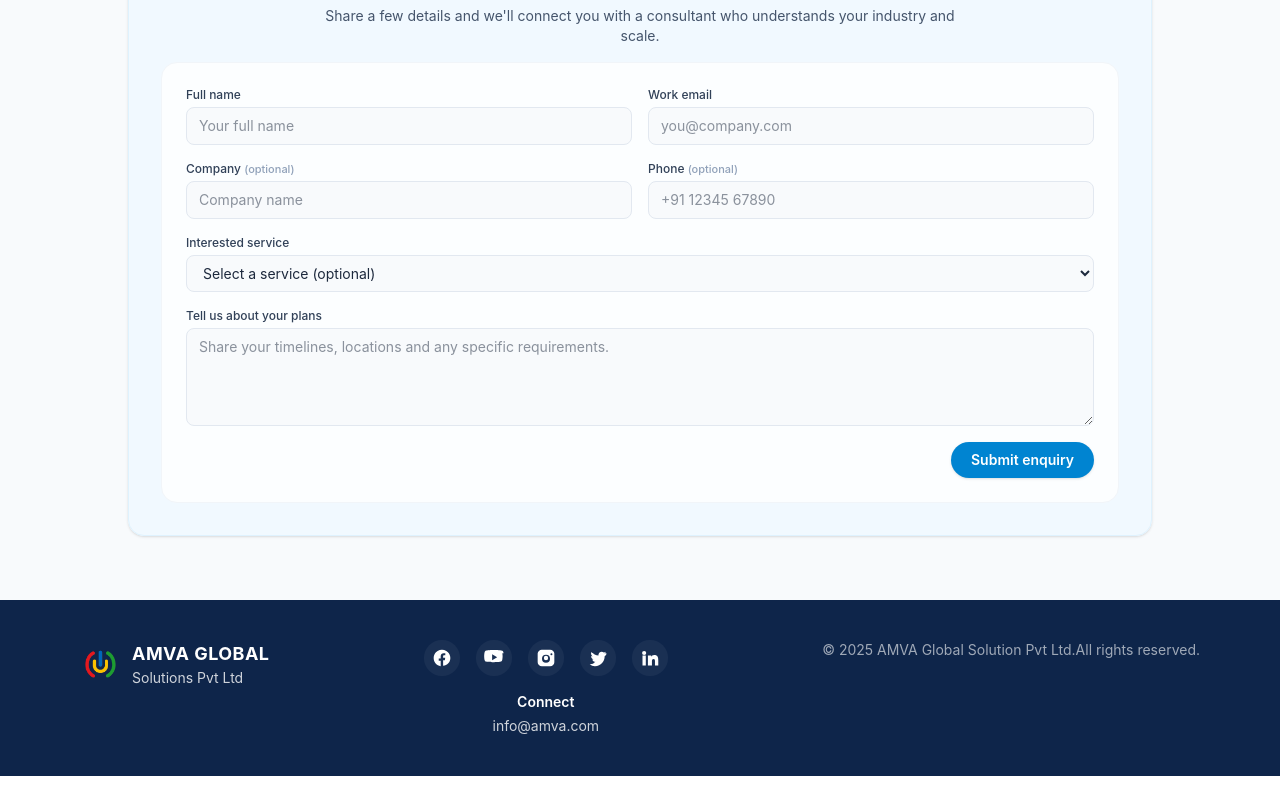
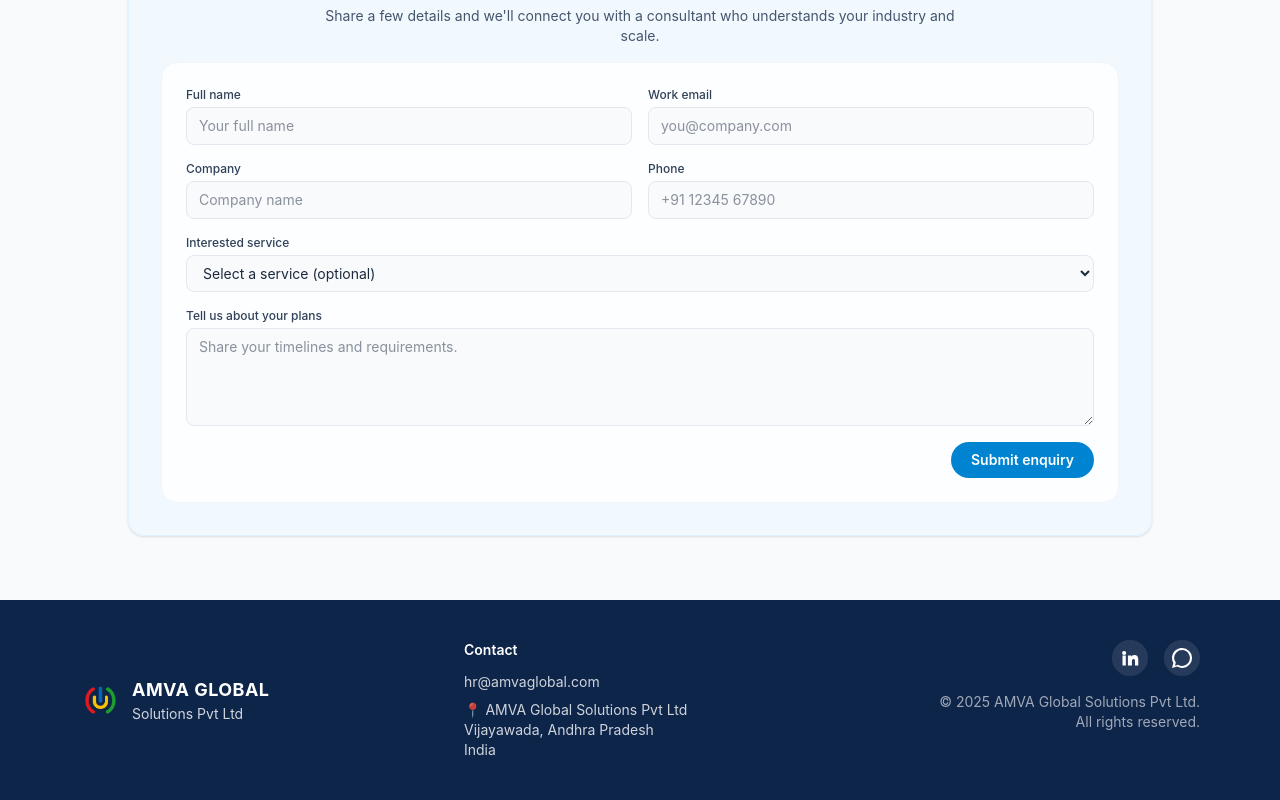
Before and after one commit to Bharathyadav55/AMVA-Global-Solution, a React (Vite) app: page / in a window 1280 px wide. Shown: the part 2396-3196 px from the top of the page. Before the commit the page ends 3172 px from the top, so only its background shows below. Built offline with nearby package versions, Linux system fonts and the light colour scheme.

Commit message:
makes all working

```diff
--- a/package.json
+++ b/package.json
@@ -10,6 +10,7 @@
     "preview": "vite preview"
   },
   "dependencies": {
+    "@emailjs/browser": "^4.4.1",
     "framer-motion": "^12.23.24",
     "react": "^19.2.0",
     "react-dom": "^19.2.0",
--- a/src/components/Contact.jsx
+++ b/src/components/Contact.jsx
@@ -1,5 +1,6 @@
 // src/components/Contact.jsx
 import React, { useState } from "react";
+import emailjs from "@emailjs/browser";
 
 const initial = {
   fullName: "",
@@ -18,17 +19,20 @@ export default function Contact() {
 
   function validate(values) {
     const errs = {};
-    if (!values.fullName.trim()) errs.fullName = "Please enter your full name.";
-    if (!values.email.trim()) errs.email = "Please enter your email.";
-    else if (!/^[^\s@]+@[^\s@]+\.[^\s@]+$/.test(values.email)) errs.email = "Enter a valid email address.";
-    if (!values.message.trim()) errs.message = "Please tell us about your plans.";
+    if (!values.fullName.trim())
+      errs.fullName = "Please enter your full name.";
+    if (!values.email.trim())
+      errs.email = "Please enter your email.";
+    else if (!/^[^\s@]+@[^\s@]+\.[^\s@]+$/.test(values.email))
+      errs.email = "Enter a valid email address.";
+    if (!values.message.trim())
+      errs.message = "Please tell us about your plans.";
     return errs;
   }
 
   const handleChange = (e) => {
     const { name, value } = e.target;
     setForm((f) => ({ ...f, [name]: value }));
-    // clear field error while typing
     setErrors((prev) => ({ ...prev, [name]: undefined }));
     setSuccess("");
   };
@@ -36,25 +40,40 @@ export default function Contact() {
   const handleSubmit = async (e) => {
     e.preventDefault();
     setSuccess("");
+
     const errs = validate(form);
     if (Object.keys(errs).length) {
       setErrors(errs);
-      // focus first errored field for accessibility
-      const first = Object.keys(errs)[0];
-      const el = document.getElementById(first);
-      if (el) el.focus();
       return;
     }
 
-    // Simulate submit (replace with real API call)
     try {
       setSubmitting(true);
-      await new Promise((res) => setTimeout(res, 700)); // fake network
-      setSuccess("Thanks — your enquiry has been submitted. We will get back to you shortly.");
+
+      await emailjs.send(
+        "service_gn8vefm",   // 🔥 Replace with your Service ID
+        "template_hjhg79r",  // 🔥 Replace with your Template ID
+        {
+          fullName: form.fullName,
+          email: form.email,
+          company: form.company,
+          phone: form.phone,
+          service: form.service,
+          message: form.message,
+        },
+        "VeGfeRnhJlVaOFo9c"    // 🔥 Replace with your Public Key
+      );
+
+      setSuccess(
+        "Thanks — your enquiry has been submitted. We will get back to you shortly."
+      );
       setForm(initial);
       setErrors({});
-    } catch (err) {
-      setErrors({ submit: "Something went wrong. Please try again." });
+    } catch (error) {
+      console.error(error);
+      setErrors({
+        submit: "Something went wrong. Please try again later.",
+      });
     } finally {
       setSubmitting(false);
     }
@@ -64,6 +83,7 @@ export default function Contact() {
     <section id="contact" className="bg-slate-50 py-6 md:py-10">
       <div className="container px-4">
         <div className="mx-auto max-w-5xl rounded-2xl bg-sky-50/80 border border-sky-100 shadow-sm px-4 py-6 md:px-8 md:py-8">
+
           <div className="mb-4 text-center">
             <p className="text-[11px] font-semibold tracking-[0.25em] text-sky-600 uppercase">
               Contact
@@ -72,93 +92,76 @@ export default function Contact() {
               Let&apos;s talk about your plans for India
             </h2>
             <p className="mt-2 text-sm text-slate-600 max-w-2xl mx-auto">
-              Share a few details and we&apos;ll connect you with a consultant who understands your
-              industry and scale.
+              Share a few details and we&apos;ll connect you with a consultant who understands your industry and scale.
             </p>
           </div>
 
           <div className="mt-4 rounded-2xl bg-white/80 border border-slate-100 px-4 py-4 md:px-6 md:py-6">
-            {/* FORM START */}
             <form onSubmit={handleSubmit} className="grid gap-4 md:grid-cols-2" noValidate>
-              {/* Full name */}
+
+              {/* Full Name */}
               <div className="flex flex-col gap-1">
-                <label htmlFor="fullName" className="text-xs font-medium text-slate-700">Full name</label>
+                <label className="text-xs font-medium text-slate-700">Full name</label>
                 <input
-                  id="fullName"
                   name="fullName"
-                  type="text"
                   value={form.fullName}
                   onChange={handleChange}
-                  autoComplete="name"
-                  aria-invalid={errors.fullName ? "true" : "false"}
-                  aria-describedby={errors.fullName ? "fullName-error" : undefined}
-                  className={`rounded-lg border px-3 py-2 text-sm outline-none focus:border-sky-500 focus:bg-white focus:ring-1 focus:ring-sky-500 ${errors.fullName ? "border-rose-500 bg-rose-50" : "border-slate-200 bg-slate-50"}`}
+                  className="rounded-lg border border-slate-200 bg-slate-50 px-3 py-2 text-sm"
                   placeholder="Your full name"
                 />
-                {errors.fullName && <div id="fullName-error" className="text-rose-600 text-xs mt-1">{errors.fullName}</div>}
+                {errors.fullName && (
+                  <div className="text-rose-600 text-xs">{errors.fullName}</div>
+                )}
               </div>
 
-              {/* Work email */}
+              {/* Email */}
               <div className="flex flex-col gap-1">
-                <label htmlFor="email" className="text-xs font-medium text-slate-700">Work email</label>
+                <label className="text-xs font-medium text-slate-700">Work email</label>
                 <input
-                  id="email"
                   name="email"
                   type="email"
                   value={form.email}
                   onChange={handleChange}
-                  autoComplete="email"
-                  aria-invalid={errors.email ? "true" : "false"}
-                  aria-describedby={errors.email ? "email-error" : undefined}
-                  className={`rounded-lg border px-3 py-2 text-sm outline-none focus:border-sky-500 focus:bg-white focus:ring-1 focus:ring-sky-500 ${errors.email ? "border-rose-500 bg-rose-50" : "border-slate-200 bg-slate-50"}`}
+                  className="rounded-lg border border-slate-200 bg-slate-50 px-3 py-2 text-sm"
                   placeholder="you@company.com"
                 />
-                {errors.email && <div id="email-error" className="text-rose-600 text-xs mt-1">{errors.email}</div>}
+                {errors.email && (
+                  <div className="text-rose-600 text-xs">{errors.email}</div>
+                )}
               </div>
 
-              {/* Company (optional) */}
+              {/* Company */}
               <div className="flex flex-col gap-1">
-                <label htmlFor="company" className="text-xs font-medium text-slate-700">
-                  Company <span className="text-slate-400 text-[11px]">(optional)</span>
-                </label>
+                <label className="text-xs font-medium text-slate-700">Company</label>
                 <input
-                  id="company"
                   name="company"
-                  type="text"
                   value={form.company}
                   onChange={handleChange}
-                  autoComplete="organization"
-                  className="rounded-lg border border-slate-200 bg-slate-50 px-3 py-2 text-sm outline-none focus:border-sky-500 focus:bg-white focus:ring-1 focus:ring-sky-500"
+                  className="rounded-lg border border-slate-200 bg-slate-50 px-3 py-2 text-sm"
                   placeholder="Company name"
                 />
               </div>
 
-              {/* Phone (optional) */}
+              {/* Phone */}
               <div className="flex flex-col gap-1">
-                <label htmlFor="phone" className="text-xs font-medium text-slate-700">
-                  Phone <span className="text-slate-400 text-[11px]">(optional)</span>
-                </label>
+                <label className="text-xs font-medium text-slate-700">Phone</label>
                 <input
-                  id="phone"
                   name="phone"
-                  type="tel"
                   value={form.phone}
                   onChange={handleChange}
-                  autoComplete="tel"
-                  className="rounded-lg border border-slate-200 bg-slate-50 px-3 py-2 text-sm outline-none focus:border-sky-500 focus:bg-white focus:ring-1 focus:ring-sky-500"
+                  className="rounded-lg border border-slate-200 bg-slate-50 px-3 py-2 text-sm"
                   placeholder="+91 12345 67890"
                 />
               </div>
 
-              {/* Interested service */}
+              {/* Service */}
               <div className="flex flex-col gap-1 md:col-span-2">
-                <label htmlFor="service" className="text-xs font-medium text-slate-700">Interested service</label>
+                <label className="text-xs font-medium text-slate-700">Interested service</label>
                 <select
-                  id="service"
                   name="service"
                   value={form.service}
                   onChange={handleChange}
-                  className="rounded-lg border border-slate-200 bg-slate-50 px-3 py-2 text-sm outline-none focus:border-sky-500 focus:bg-white focus:ring-1 focus:ring-sky-500"
+                  className="rounded-lg border border-slate-200 bg-slate-50 px-3 py-2 text-sm"
                 >
                   <option value="">Select a service (optional)</option>
                   <option>Offshore team setup</option>
@@ -170,36 +173,39 @@ export default function Contact() {
 
               {/* Message */}
               <div className="flex flex-col gap-1 md:col-span-2">
-                <label htmlFor="message" className="text-xs font-medium text-slate-700">Tell us about your plans</label>
+                <label className="text-xs font-medium text-slate-700">Tell us about your plans</label>
                 <textarea
-                  id="message"
                   name="message"
                   rows={4}
                   value={form.message}
                   onChange={handleChange}
-                  aria-invalid={errors.message ? "true" : "false"}
-                  aria-describedby={errors.message ? "message-error" : undefined}
-                  className={`rounded-lg border px-3 py-2 text-sm outline-none focus:border-sky-500 focus:bg-white focus:ring-1 focus:ring-sky-500 ${errors.message ? "border-rose-500 bg-rose-50" : "border-slate-200 bg-slate-50"}`}
-                  placeholder="Share your timelines, locations and any specific requirements."
+                  className="rounded-lg border border-slate-200 bg-slate-50 px-3 py-2 text-sm"
+                  placeholder="Share your timelines and requirements."
                 />
-                {errors.message && <div id="message-error" className="text-rose-600 text-xs mt-1">{errors.message}</div>}
+                {errors.message && (
+                  <div className="text-rose-600 text-xs">{errors.message}</div>
+                )}
               </div>
 
-              {/* Submit + messages */}
+              {/* Submit */}
               <div className="md:col-span-2 flex flex-col items-end gap-3">
-                {errors.submit && <div className="text-rose-600 text-sm">{errors.submit}</div>}
-                {success && <div className="text-emerald-600 text-sm" role="status" aria-live="polite">{success}</div>}
+                {errors.submit && (
+                  <div className="text-rose-600 text-sm">{errors.submit}</div>
+                )}
+                {success && (
+                  <div className="text-emerald-600 text-sm">{success}</div>
+                )}
 
                 <button
                   type="submit"
                   disabled={submitting}
-                  className={`inline-flex items-center rounded-full bg-sky-600 px-5 py-2 text-sm font-semibold text-white shadow-sm hover:bg-sky-700 focus:outline-none focus:ring-2 focus:ring-sky-500 focus:ring-offset-2 ${submitting ? "opacity-70 cursor-wait" : ""}`}
+                  className="rounded-full bg-sky-600 px-5 py-2 text-sm font-semibold text-white hover:bg-sky-700"
                 >
                   {submitting ? "Submitting..." : "Submit enquiry"}
                 </button>
               </div>
+
             </form>
-            {/* FORM END */}
           </div>
         </div>
       </div>
--- a/src/components/FloatingWhatsApp.jsx
+++ b/src/components/FloatingWhatsApp.jsx
@@ -1,11 +1,13 @@
 // src/components/FloatingWhatsApp.jsx
 import React from "react";
 
-export default function FloatingWhatsApp({
-  phone = "+919866253469", // <- replace with your WhatsApp number in international format
-  message = "Hello!%20I%20would%20like%20to%20know%20more%20about%20AMVA%20Global%20Solutions",
-}) {
-  const href = `https://wa.me/${phone.replace(/\D/g, "")}?text=${message}`;
+export default function FloatingWhatsApp() {
+  const phone = "919703304411"; // 91 + 9703304411
+  const message = encodeURIComponent(
+    "Hello! I would like to know more about AMVA Global Solutions."
+  );
+
+  const href = `https://wa.me/${phone}?text=${message}`;
 
   return (
     <a
@@ -15,13 +17,11 @@ export default function FloatingWhatsApp({
       aria-label="Chat on WhatsApp"
       className="fixed bottom-6 right-6 z-[60] flex h-14 w-14 items-center justify-center rounded-full bg-[#25D366] shadow-lg ring-1 ring-black/5 transition-transform hover:scale-105 focus:outline-none focus:ring-2 focus:ring-offset-2 focus:ring-green-400"
     >
-      {/* WhatsApp SVG */}
       <svg
         xmlns="http://www.w3.org/2000/svg"
         className="h-7 w-7 text-white"
         viewBox="0 0 24 24"
         fill="currentColor"
-        aria-hidden="true"
       >
         <path d="M20.52 3.48A11.94 11.94 0 0012 0C5.373 0 .01 5.373.01 12c0 2.11.55 4.17 1.6 5.98L0 24l6.29-1.66A11.95 11.95 0 0012 24c6.627 0 12-5.373 12-12 0-3.2-1.25-6.2-3.48-8.52zM12 21.5c-1.56 0-3.06-.4-4.36-1.16l-.31-.18-3.73.99.99-3.63-.2-.32A9.5 9.5 0 012.5 12 9.5 9.5 0 0112 2.5c5.24 0 9.5 4.26 9.5 9.5S17.24 21.5 12 21.5z" />
         <path d="M17.2 14.1c-.3-.15-1.74-.86-2.01-.96-.27-.1-.47-.15-.67.15-.2.3-.77.96-.94 1.15-.17.2-.34.22-.63.08-.3-.15-1.26-.46-2.4-1.48-.89-.79-1.49-1.77-1.66-2.07-.17-.3-.02-.46.13-.61.13-.12.3-.33.45-.5.15-.16.2-.27.3-.45.1-.18.05-.34-.02-.49-.07-.16-.67-1.62-.92-2.22-.24-.58-.49-.5-.67-.51-.17-.01-.37-.01-.57-.01-.2 0-.49.07-.75.34-.27.27-1.03 1.01-1.03 2.47 0 1.45 1.05 2.85 1.2 3.05.15.2 2.08 3.23 5.04 4.53 2.96 1.3 2.96.87 3.49.82.53-.04 1.72-.7 1.97-1.37.25-.67.25-1.25.17-1.37-.08-.12-.3-.19-.6-.34z" />
--- a/src/components/Footer.jsx
+++ b/src/components/Footer.jsx
@@ -3,51 +3,33 @@ import React from "react";
 import Logo from "../assets/logo.png";
 
 /* ---------------------------------------------------
-   Social icons (clean SVG, accessible, consistent)
+   Social icons
 --------------------------------------------------- */
 const socials = [
+  // {
+  //   name: "Facebook",
+  //   href: "https://facebook.com",
+  //   svg: (
+  //     <svg viewBox="0 0 24 24" className="h-5 w-5 fill-current">
+  //       <path d="M22 12.07C22 6.48 17.52 2 11.93 2S2 6.48 2 12.07C2 17.04 5.66 21.2 10.44 21.93v-6.55H8.08v-2.9h2.36V9.8c0-2.33 1.38-3.62 3.5-3.62.99 0 2.03.18 2.03.18v2.24h-1.15c-1.13 0-1.48.7-1.48 1.42v1.7h2.51l-.4 2.9h-2.11v6.55C18.34 21.2 22 17.04 22 12.07z" />
+  //     </svg>
+  //   ),
+  // },
   {
-    name: "Facebook",
-    href: "https://facebook.com",
+    name: "LinkedIn",
+    href: "https://www.linkedin.com/company/amvaglobal/",
     svg: (
       <svg viewBox="0 0 24 24" className="h-5 w-5 fill-current">
-        <path d="M22 12.07C22 6.48 17.52 2 11.93 2S2 6.48 2 12.07C2 17.04 5.66 21.2 10.44 21.93v-6.55H8.08v-2.9h2.36V9.8c0-2.33 1.38-3.62 3.5-3.62.99 0 2.03.18 2.03.18v2.24h-1.15c-1.13 0-1.48.7-1.48 1.42v1.7h2.51l-.4 2.9h-2.11v6.55C18.34 21.2 22 17.04 22 12.07z" />
+        <path d="M4.98 3.5a2.5 2.5 0 11-.01 5.001A2.5 2.5 0 014.98 3.5zM3 8.98h3.96V21H3V8.98zM9.5 8.98h3.8v1.63h.05c.53-1 1.84-2.07 3.78-2.07 4.04 0 4.79 2.66 4.79 6.12V21h-3.96v-5.08c0-1.21-.02-2.77-1.69-2.77-1.69 0-1.95 1.32-1.95 2.69V21H9.5V8.98z" />
       </svg>
     ),
   },
   {
-    name: "YouTube",
-    href: "https://youtube.com",
+    name: "WhatsApp",
+    href: "https://wa.me/919703304411", // 91 + 9703304411
     svg: (
       <svg viewBox="0 0 24 24" className="h-5 w-5 fill-current">
-        <path d="M23.5 6.2s-.2-1.6-.82-2.3c-.78-.82-1.66-.83-2.06-.88C16.9 2.5 12 2.5 12 2.5s-4.9 0-8.62.5c-.4.05-1.28.06-2.06.88C.7 4.6.5 6.2.5 6.2S.2 8 .2 9.8s.3 3.6.3 3.6.2 1.6.82 2.3c.78.82 1.8.79 2.26.87 1.64.2 6.95.5 6.95.5s4.9 0 8.62-.5c.4-.05 1.28-.06 2.06-.88.62-.68.82-2.3.82-2.3s.3-1.8.3-3.6-.3-3.6-.3-3.6zM9.75 14.6V7.4L15.8 11l-6.05 3.6z" />
-      </svg>
-    ),
-  },
-  {
-    name: "Instagram",
-    href: "https://instagram.com",
-    svg: (
-      <svg viewBox="0 0 24 24" className="h-5 w-5 fill-current">
-        <path d="M7 2h10a5 5 0 0 1 5 5v10a5 5 0 0 1-5 5H7a5 5 0 0 1-5-5V7a5 5 0 0 1 5-5zm5 6.2a4.8 4.8 0 1 0 0 9.6 4.8 4.8 0 0 0 0-9.6zm6.5-2a1.2 1.2 0 1 0 0 2.4 1.2 1.2 0 0 0 0-2.4zM12 9.4a2.6 2.6 0 1 1 0 5.2 2.6 2.6 0 0 1 0-5.2z" />
-      </svg>
-    ),
-  },
-  {
-    name: "X (Twitter)",
-    href: "https://twitter.com",
-    svg: (
-      <svg viewBox="0 0 24 24" className="h-5 w-5 fill-current">
-        <path d="M22 5.92c-.69.31-1.44.52-2.22.61.8-.48 1.4-1.24 1.68-2.15-.75.44-1.58.76-2.45.93A4.07 4.07 0 0 0 12.5 8c0 .32.04.64.1.94-3.38-.17-6.38-1.8-8.38-4.28-.35.6-.55 1.3-.55 2.04 0 1.4.71 2.64 1.8 3.37-.66-.02-1.28-.2-1.82-.5v.05c0 1.95 1.39 3.58 3.22 3.96-.34.1-.7.15-1.07.15-.26 0-.51-.03-.75-.07.51 1.6 2 2.77 3.77 2.8A8.2 8.2 0 0 1 2 19.54 11.58 11.58 0 0 0 8.29 22c7.55 0 11.68-6.25 11.68-11.66 0-.18-.01-.35-.02-.53.8-.58 1.5-1.3 2.04-2.13z" />
-      </svg>
-    ),
-  },
-  {
-    name: "LinkedIn",
-    href: "https://linkedin.com",
-    svg: (
-      <svg viewBox="0 0 24 24" className="h-5 w-5 fill-current">
-        <path d="M4.98 3.5a2.5 2.5 0 11-.01 5.001A2.5 2.5 0 014.98 3.5zM3 8.98h3.96V21H3V8.98zM9.5 8.98h3.8v1.63h.05c.53-1 1.84-2.07 3.78-2.07 4.04 0 4.79 2.66 4.79 6.12V21h-3.96v-5.08c0-1.21-.02-2.77-1.69-2.77-1.69 0-1.95 1.32-1.95 2.69V21H9.5V8.98z" />
+        <path d="M20.52 3.48A11.94 11.94 0 0012 0C5.373 0 .01 5.373.01 12c0 2.11.55 4.17 1.6 5.98L0 24l6.29-1.66A11.95 11.95 0 0012 24c6.627 0 12-5.373 12-12 0-3.2-1.25-6.2-3.48-8.52zM12 21.5c-1.56 0-3.06-.4-4.36-1.16l-.31-.18-3.73.99.99-3.63-.2-.32A9.5 9.5 0 012.5 12 9.5 9.5 0 0112 2.5c5.24 0 9.5 4.26 9.5 9.5S17.24 21.5 12 21.5z" />
       </svg>
     ),
   },
@@ -55,11 +37,11 @@ const socials = [
 
 export default function Footer() {
   return (
-    <footer className="bg-[#0E254A] text-white py-8 md:py-10">
+    <footer className="bg-[#0E254A] text-white py-10">
       <div className="max-w-6xl mx-auto px-4">
-        <div className="flex flex-col md:flex-row md:items-start md:justify-between gap-8">
+        <div className="grid md:grid-cols-3 gap-8">
 
-          {/* Left: Logo + Name */}
+          {/* Left: Logo */}
           <div className="flex items-center gap-3">
             <img
               src={Logo}
@@ -72,9 +54,27 @@ export default function Footer() {
             </div>
           </div>
 
-          {/* Social Icons */}
-          <div className="flex flex-col items-start md:items-center">
-            <div className="flex items-center gap-4">
+          {/* Middle: Contact Info */}
+          <div>
+            <h3 className="text-sm font-semibold mb-3">Contact</h3>
+
+            <a
+              href="mailto:hr@amvaglobal.com"
+              className="block text-sm opacity-80 hover:opacity-100 mb-2"
+            >
+              hr@amvaglobal.com
+            </a>
+
+            <p className="text-sm opacity-80">
+              📍 AMVA Global Solutions Pvt Ltd<br />
+              Vijayawada, Andhra Pradesh<br />
+              India
+            </p>
+          </div>
+
+          {/* Right: Socials + Copyright */}
+          <div className="md:text-right">
+            <div className="flex md:justify-end gap-4 mb-4">
               {socials.map((s) => (
                 <a
                   key={s.name}
@@ -82,30 +82,19 @@ export default function Footer() {
                   target="_blank"
                   rel="noopener noreferrer"
                   aria-label={s.name}
-                  className="p-2 rounded-full bg-white/5 hover:bg-white/20 transition"
+                  className="p-2 rounded-full bg-white/10 hover:bg-white/20 transition"
                 >
                   {s.svg}
                 </a>
               ))}
             </div>
 
-            <div className="mt-4 text-left md:text-center">
-              <h3 className="text-sm font-semibold">Connect</h3>
-              <a
-                href="mailto:info@amva.com"
-                className="text-sm opacity-80 block mt-1 hover:opacity-100"
-              >
-                info@amva.com
-              </a>
+            <div className="text-sm opacity-60">
+              © {new Date().getFullYear()} AMVA Global Solutions Pvt Ltd. <br />
+              All rights reserved.
             </div>
           </div>
 
-          {/* Right: Copyright */}
-          <div className="text-sm opacity-60 md:text-right">
-            © {new Date().getFullYear()} AMVA Global Solution Pvt Ltd.
-            <br className="md:hidden" />
-            All rights reserved.
-          </div>
         </div>
       </div>
     </footer>
--- a/src/components/Services.jsx
+++ b/src/components/Services.jsx
@@ -112,12 +112,6 @@ export default function Services({ items = services }) {
             </button>
           )}
 
-          <button
-            onClick={() => navigate("/contact")}
-            className="inline-flex items-center gap-2 rounded-full bg-white/90 px-6 py-2.5 text-sm font-semibold text-slate-900 shadow-md hover:scale-[1.01] transition"
-          >
-            Discuss your needs
-          </button>
         </div>
       </div>
     </section>
```
Also changed, not shown: src/components/ServiceDetail.jsx (+9 -18 lines), 1 other file (tests, documents, lock files or other folders).
